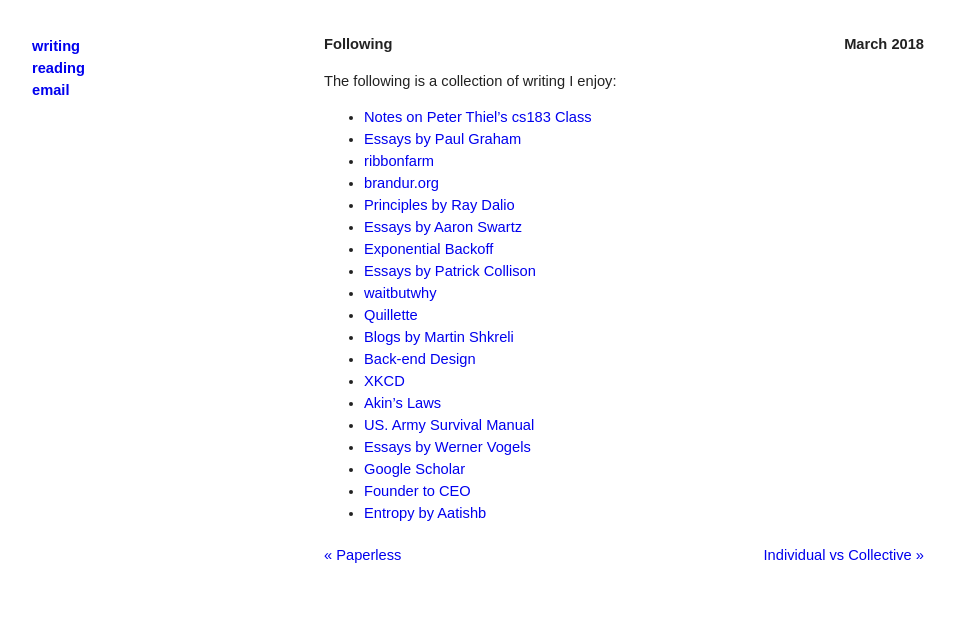
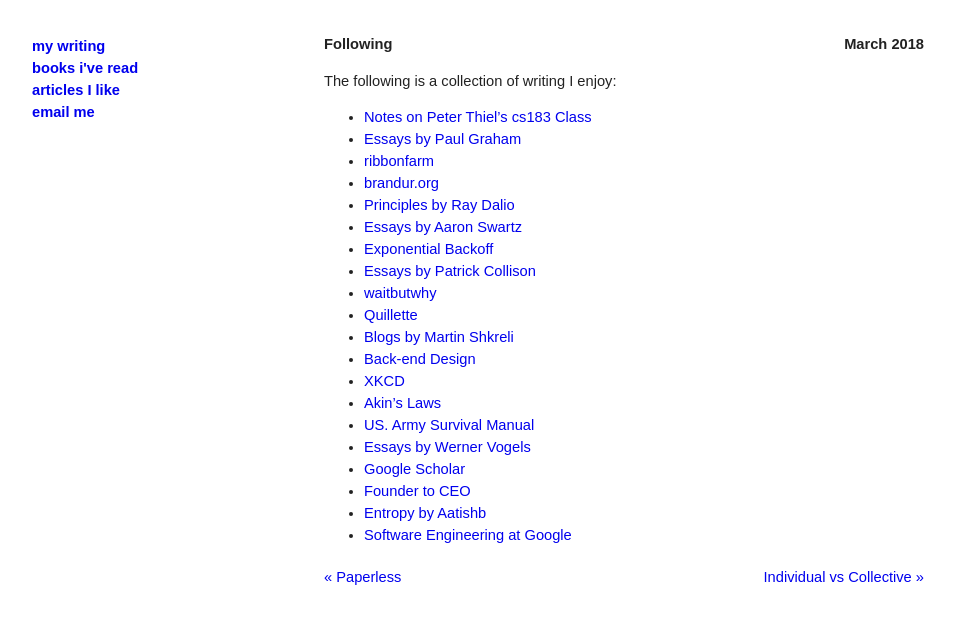
Before and after one commit to rogerkirkness/writing, a Jekyll site: the page built from _posts/2018-03-13-following.md, in a window 1280 px wide. Shown: the top 624 px of the page, without its empty margins (16-971 px from the left). Built offline with Jekyll 4.4.1, drawn with Linux system fonts in a browser that asks for light colours.

Commit message:
Bump version to 1.1.2

```diff
--- a/_layouts/default.html
+++ b/_layouts/default.html
@@ -20,9 +20,10 @@
 <body>
 	<nav class="nav">
 		<ul style="list-style-type: none;">
-			<li><a href="/">writing</a></li>
-			<li><a target="_blank" rel="noopener" href="https://docs.google.com/spreadsheets/d/1p8F9J2mziGSeuGS03KSrfdU9vbjFh1HmzGF4HOhZ-CU/edit?usp=sharing">reading</a></li>
-			<li><a target="_blank" rel="noopener" href="mailto:me@rogerkirkness.com">email</a></li>
+			<li><a href="/">my writing</a></li>
+			<li><a target="_blank" rel="noopener" href="https://docs.google.com/spreadsheets/d/1p8F9J2mziGSeuGS03KSrfdU9vbjFh1HmzGF4HOhZ-CU/edit?usp=sharing">books i've read</a></li>
+			<li><a href="/following">articles I like</a></li>
+			<li><a target="_blank" rel="noopener" href="mailto:me@rogerkirkness.com">email me</a></li>
 		</ul>
 	</nav>
 	<div class="container">
--- a/_posts/2018-03-13-following.md
+++ b/_posts/2018-03-13-following.md
@@ -24,3 +24,4 @@
 * [Google Scholar](https://scholar.google.com)
 * [Founder to CEO](https://docs.google.com/document/d/1ZJZbv4J6FZ8Dnb0JuMhJxTnwl-dwqx5xl0s65DE3wO8/preview#heading=h.pdmqf3646hgt)
 * [Entropy by Aatishb](https://aatishb.com/entropy/)
+* [Software Engineering at Google](https://arxiv.org/pdf/1702.01715.pdf)
```
